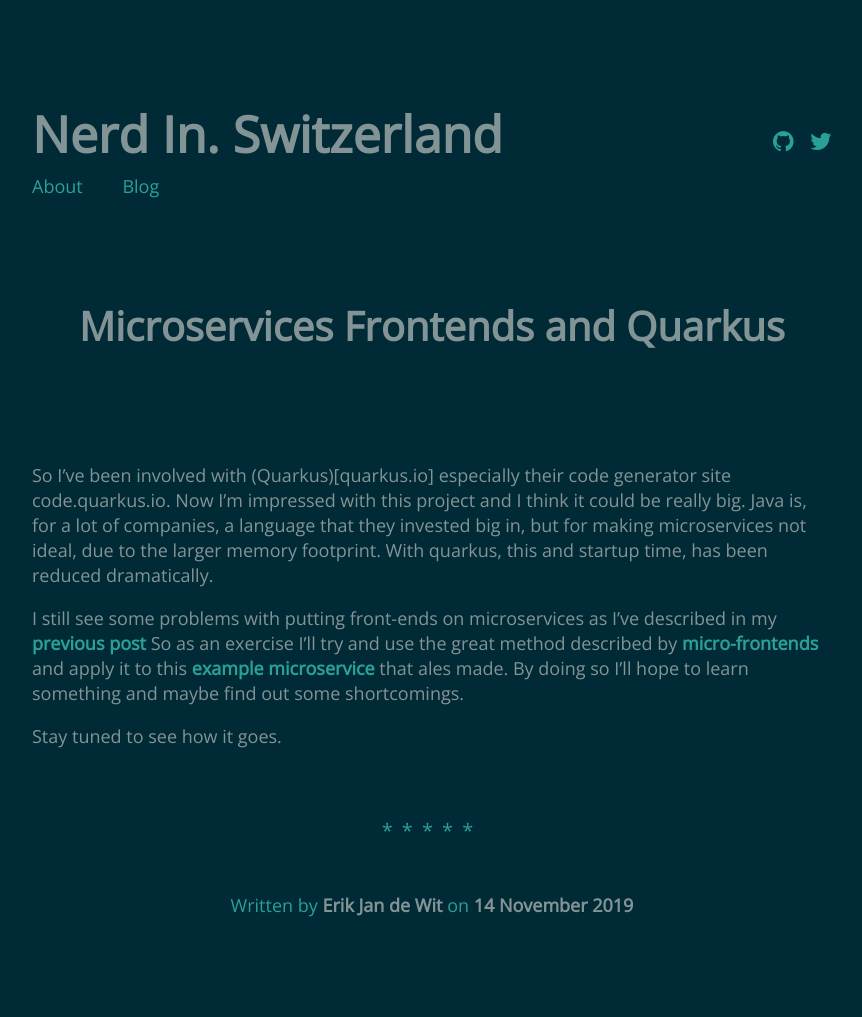
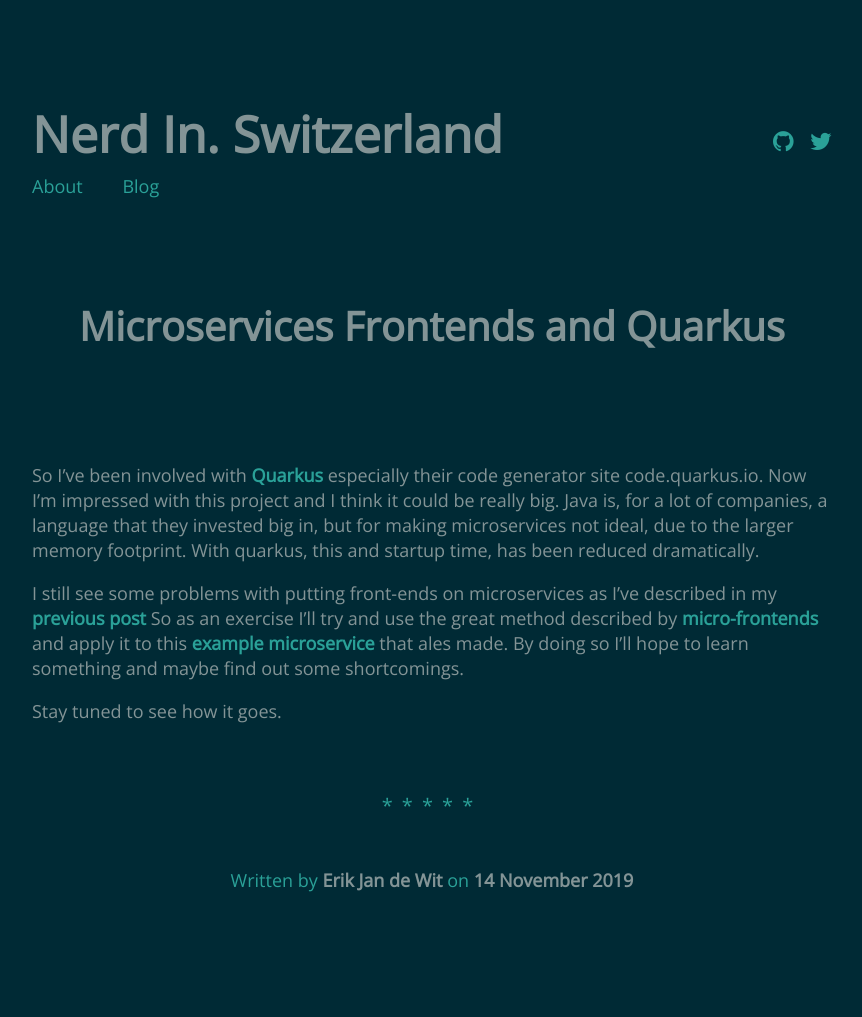
Before and after one commit to edewit/edewit.github.io, a Jekyll site: the page built from _posts/2019-11-14-microservices-frontend.md, in a window 1280 px wide. Shown: the whole page, without its empty margins (208-1070 px from the left). Built offline with Jekyll 4.4.1, drawn with Linux system fonts in a browser that asks for light colours; comment, search, counter and statistics services are not loaded; after the commit the page ends 992 px from its top, so only the background shows below that.

Commit message:
fix: wrong md format for link to quarkus

```diff
--- a/_posts/2019-11-14-microservices-frontend.md
+++ b/_posts/2019-11-14-microservices-frontend.md
@@ -4,7 +4,7 @@
 date: '2019-11-14'
 author: Erik Jan de Wit
 ---
-So I've been involved with (Quarkus)[quarkus.io] especially their code generator site code.quarkus.io.
+So I've been involved with [Quarkus](quarkus.io) especially their code generator site code.quarkus.io.
 Now I'm impressed with this project and I think it could be really big.
 Java is, for a lot of companies, a language that they invested big in, but for making microservices not ideal, due to the larger memory footprint.
 With quarkus, this and startup time, has been reduced dramatically.
```
